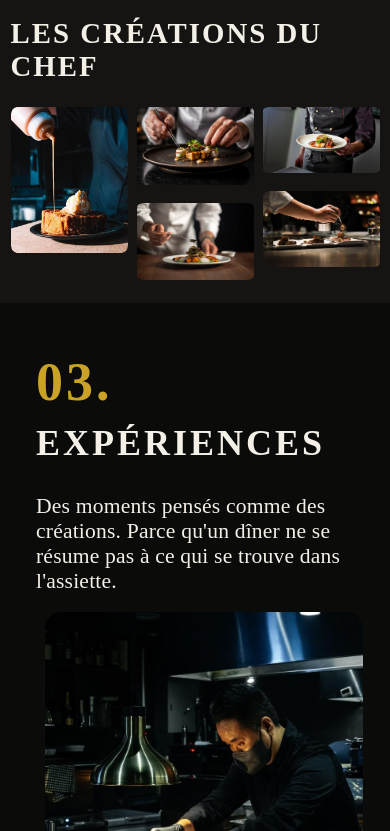
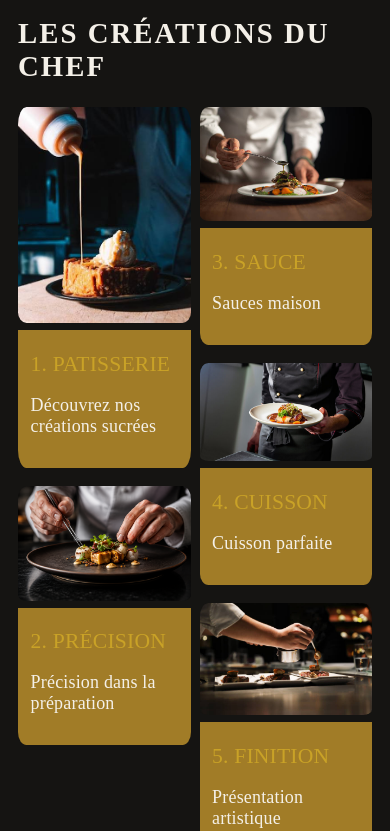
Before and after one commit to MouhamedB19/Noir-Restaurant-Website, a React (Vite) app: page / in a window 390 px wide. Shown: the part 1433-2264 px from the top of the page. Built offline with nearby package versions, Linux system fonts and the light colour scheme.

Commit message:
Ajout de la propriété description_courte dans le composant Creations et intégration dans BricMasonry. Création du composant InfosBric pour afficher les descriptions courtes. Mise à jour des styles CSS pour gérer l'affichage des nouvelles informations.

```diff
--- a/src/components/Creations.jsx
+++ b/src/components/Creations.jsx
@@ -13,11 +13,11 @@ import '../styles/creations.css'
 function Creations()
 {
     const listeInfos = [
-        { titre: "1. Patisserie", description: "Découvrez nos créations sucrées, alliant saveurs et esthétique.", source: patisserie },
-        { titre: "2. Précision", description: "Chaque plat est préparé avec une attention méticuleuse aux détails.", source: precision },
-        { titre: "3. Sauce", description: "Nos sauces maison ajoutent une touche unique à chaque création.", source: sauce },
-        { titre: "4. Cuisson", description: "Des plats cuisinés à la perfection pour ravir vos papilles.", source: cooked },
-        { titre: "5. Finition", description: "La présentation finale de nos plats est un art en soi.", source: finished }
+        { titre: "1. Patisserie", description: "Découvrez nos créations sucrées, alliant saveurs et esthétique.", description_courte: "Découvrez nos créations sucrées",source: patisserie },
+        { titre: "2. Précision", description: "Chaque plat est préparé avec une attention méticuleuse aux détails.", description_courte: "Précision dans la préparation", source: precision },
+        { titre: "3. Sauce", description: "Nos sauces maison ajoutent une touche unique à chaque création.", description_courte: "Sauces maison", source: sauce },
+        { titre: "4. Cuisson", description: "Des plats cuisinés à la perfection pour ravir vos papilles.", description_courte: "Cuisson parfaite", source: cooked },
+        { titre: "5. Finition", description: "La présentation finale de nos plats est un art en soi.", description_courte: "Présentation artistique", source: finished }
     ];
     const listesComposants = [];
     for(let i = 0; i < listeInfos.length; i++) {
@@ -27,6 +27,7 @@ function Creations()
                 source={listeInfos[i].source}
                 titre={listeInfos[i].titre}
                 description={listeInfos[i].description}
+                description_courte={listeInfos[i].description_courte}
             />
         );
     }
--- a/src/components/composants_reutilisables/BricMasonry.jsx
+++ b/src/components/composants_reutilisables/BricMasonry.jsx
@@ -1,8 +1,9 @@
 import useReveal from "../fonctions_utilitaires/useReveal";
 import useLoaded from "../fonctions_utilitaires/useLoaded";
-import InfosOverlay from "./InfosOverlay";
+import {InfosOverlay,InfosBric} from "./InfosOverlay";
 
-function BricMasonry({source, titre, description})
+
+function BricMasonry({source, titre, description, description_courte})
 {
     const [elementConcerne,visible] = useReveal();
     const loaded = useLoaded(source);
@@ -13,6 +14,7 @@ function BricMasonry({source, titre, description})
                     <InfosOverlay titre={titre} description={description} />
                 </div>
                 <img src={source} alt="" />
+                <InfosBric titre={titre} description={description_courte} />
             </div>
         </>
     );
--- a/src/components/composants_reutilisables/InfosOverlay.jsx
+++ b/src/components/composants_reutilisables/InfosOverlay.jsx
@@ -9,4 +9,15 @@ function InfosOverlay({titre, description})
     );
 }
 
-export default InfosOverlay;
+function InfosBric({titre, description})
+{
+    return(
+        <div className="infos-bric">
+            <h3 className="infos-overlay-titre bric-text">{titre}</h3>
+            <p className="infos-overlay-description bric-description">{description}</p>
+        </div>
+
+    );
+}
+
+export {InfosOverlay, InfosBric};
--- a/src/styles/creations.css
+++ b/src/styles/creations.css
@@ -25,6 +25,7 @@
     border-radius: 5%;
     transition: transform 0.3s ease;
     opacity: 0;
+    border-radius: 5%;
 }
 
 
@@ -46,5 +47,9 @@
 @media(max-width: 768px){
     .grid-creations{
         column-gap: 0.5rem;
+        columns: 2;
+    }
+    .creation-item {
+        width: 100%;
     }
 }
--- a/src/styles/index.css
+++ b/src/styles/index.css
@@ -2,6 +2,7 @@
   --noir: #0B0B0A;
   --noir_charbon: #151412;
   --doree: #C9A227;
+  --doree_profond: #A17C27;
   --doree_hover: #E2C15B;
   --blanc_ivoire: #F4F0E8;
   --gris: #918C83;
@@ -163,8 +164,19 @@ h3{
     letter-spacing: 2px;
   }
 
-  .infos-overlay{
-    opacity: 0;
+  .overlay{
+    display:none;
+  }
+
+  .infos-bric{
+    display:block;
+  }
+
+}
+
+@media(min-width: 769px){
+  .infos-bric{
+    display:none;
   }
 }
 
@@ -186,6 +198,25 @@ h3{
   text-transform: uppercase;
 
 }
+
+.infos-bric{
+  background-color: var(--doree_profond);
+  text-align: left;
+  padding: 0.7rem;
+  margin-top: 0.4rem;
+}
+
+
+.bric-text{
+  margin: 0.5rem 0;
+}
+
+
+
+
+
+
+
 
 /*Animations*/
 
```
